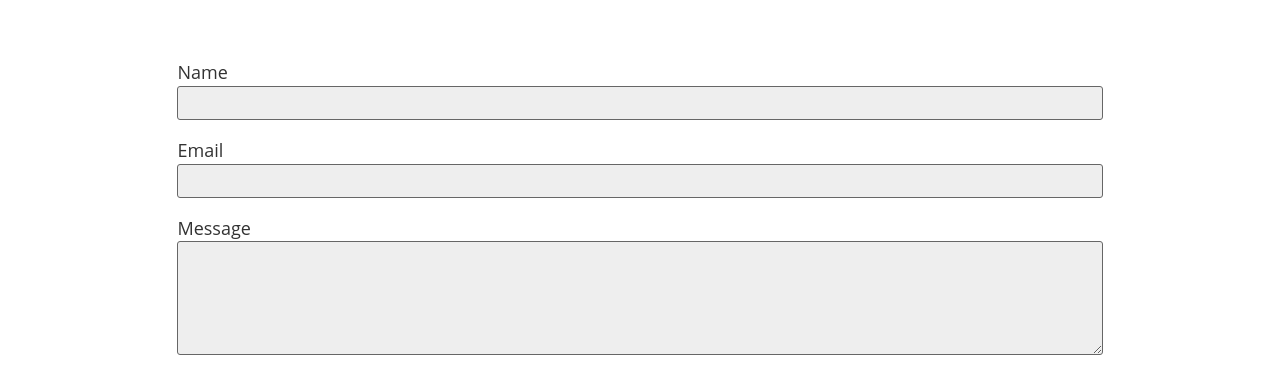
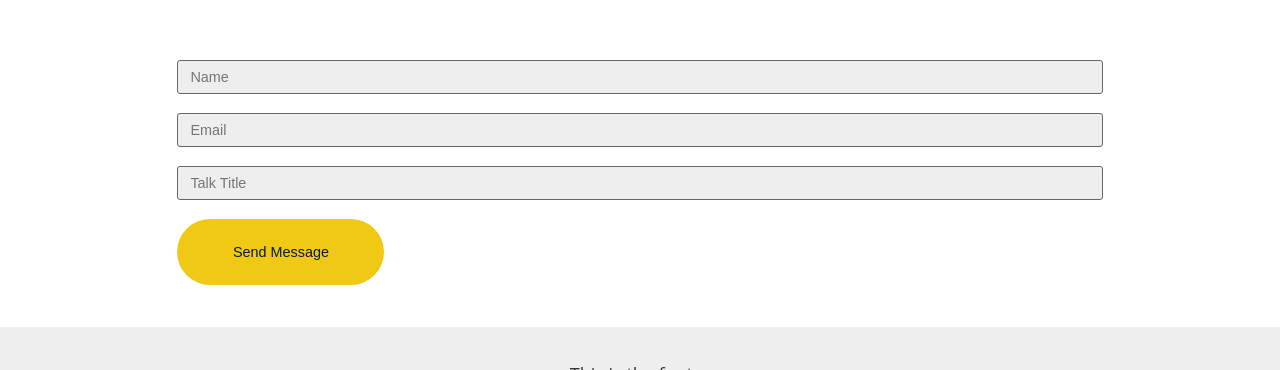
Before and after one commit to QuintonJason/activate-fall-19, a Gatsby site: page / in a window 1280 px wide. Shown: the part 2430-2800 px from the top of the page. Built offline with nearby package versions, Linux system fonts and the light colour scheme; Gatsby itself is replaced by a stand-in of ours.

Commit message:
adding button

```diff
--- a/src/components/Contact.js
+++ b/src/components/Contact.js
@@ -8,18 +8,18 @@ const Contact = (props) => (
                     <input type="hidden" name="bot-field" />
                     <input type="hidden" name="form-name" value="contact" />
                     <div className="field half first">
-                        <label htmlFor="name">Name</label>
-                        <input type="text" name="name" id="name" />
+                        <label className="t-hidden" htmlFor="name">Name</label>
+                        <input type="text" name="name" id="name" placeholder="Name" />
                     </div>
                     <div className="field half">
-                        <label htmlFor="email">Email</label>
-                        <input type="text" name="email" id="email" />
+                        <label className="t-hidden" htmlFor="email">Email</label>
+                        <input type="text" name="email" id="email" placeholder="Email"/>
                     </div>
                     <div className="field">
-                        <label htmlFor="message">Message</label>
-                        <textarea name="message" id="message" rows="6"></textarea>
+                        <label className="t-hidden" htmlFor="message">Talk Title</label>
+                        <input type="text" name="title" id="title" placeholder="Talk Title" />
                     </div>
-                    <input type="submit" value="Send Message" className="special" />
+                    <input className="btn" type="submit" value="Send Message" />
                 </form>
             </section>
         </div>
--- a/src/css/global.scss
+++ b/src/css/global.scss
@@ -9,6 +9,7 @@
 @import 'footer.scss';
 @import 'header.scss';
 
+@import './modules/button.scss';
 @import './modules/logo.scss';
 @import './modules/landing-section.scss';
 
--- /dev/null
+++ b/src/css/modules/button.scss
@@ -0,0 +1,24 @@
+.btn {
+  padding-top: 1.5625rem;
+  padding-bottom: 1.5625rem;
+  max-width: 207px;
+  width: 100%;
+  display: inline-flex;
+  border-radius: 50px;
+  border: none;
+  place-content: center;
+  text-decoration: none;
+  color: $primaryColor;
+  background-color: $primaryBackgroundColor;
+
+  &:hover,
+  &:focus {
+    color: $primaryColorInteractive;
+    background-color: $primaryBackgroundColorInteractive;
+    cursor: pointer;
+  }
+
+  &:focus {
+
+  }
+}
--- a/src/css/variables.scss
+++ b/src/css/variables.scss
@@ -3,8 +3,10 @@
 //
 
 // Colors
-$primaryColor: #308636;
-$primaryColorInteractive: #28702d;
+$primaryColor: #031D2E;
+$primaryColorInteractive: #031D2E;
+$primaryBackgroundColor: #EFC914;
+$primaryBackgroundColorInteractive: #EFC914;
 
 // Grays
 $black: #000;
--- a/src/pages/index.js
+++ b/src/pages/index.js
@@ -10,6 +10,7 @@ const IndexPage = () => (
     <SEO title="Home" />
     <div className="landing-section" id="section-1">
       Section 1
+      <a href="#0" className="btn">RSVP</a>
     </div>
     <div className="landing-section" id="section-2">
       Section 2
```
